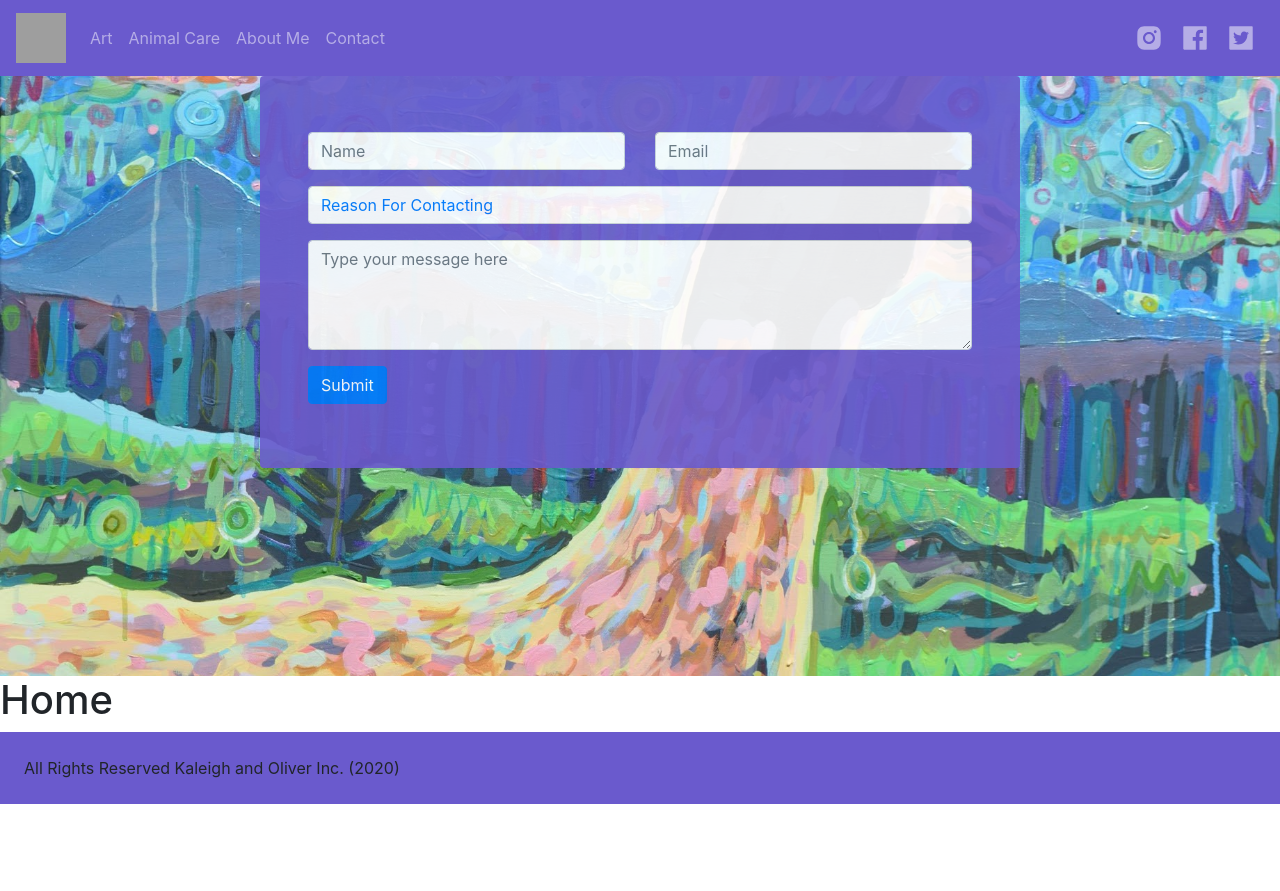
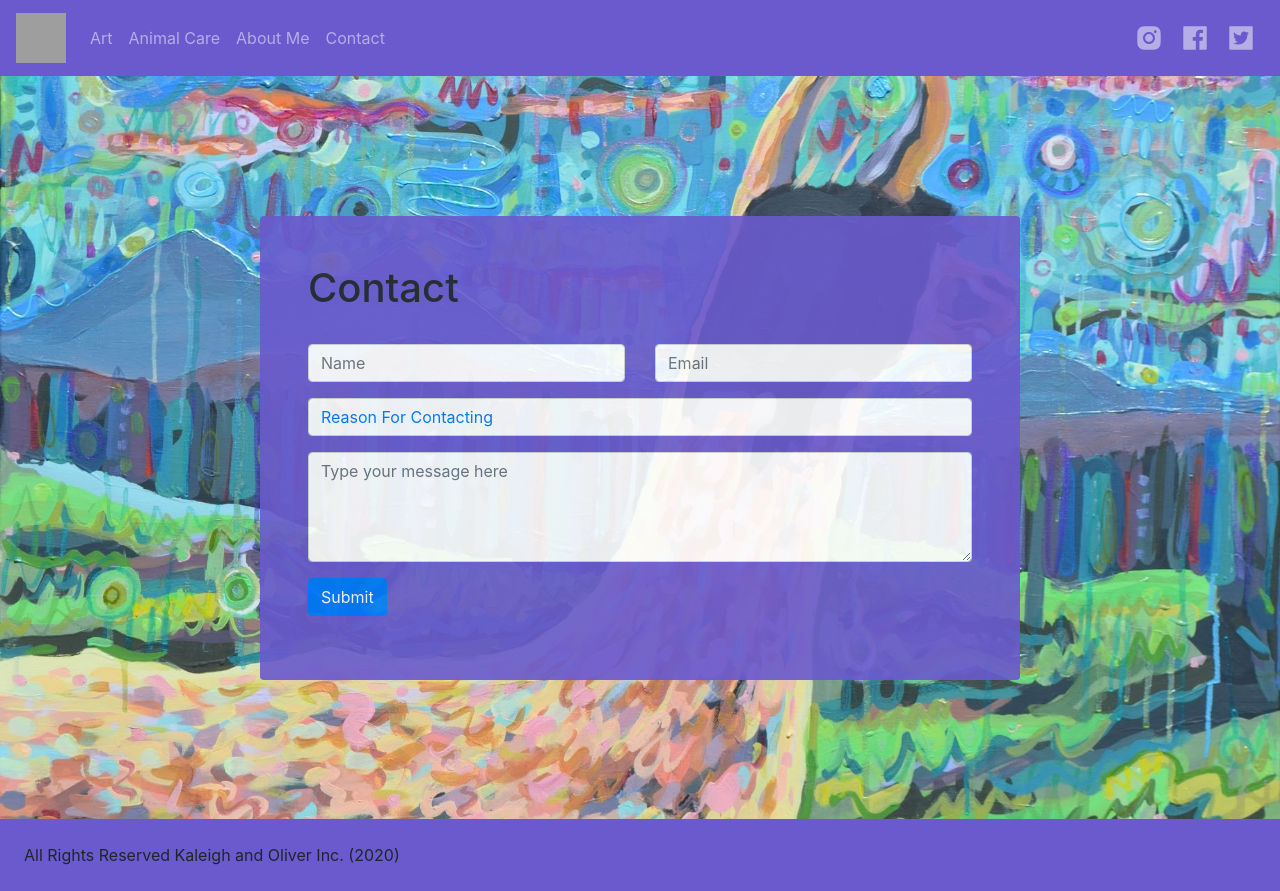
Before and after one commit to Oliver-Hull-III/Oliver-Hull-III.github.io, a React (Create React App) app: page /contact in a window 1280 px wide. Before the commit the page ends 804 px from the top, so only its background shows below. Built offline with nearby package versions, Linux system fonts and the light colour scheme; grey boxes are pictures that could not be loaded.

Commit message:
contact page done

```diff
--- a/src/App.css
+++ b/src/App.css
@@ -46,7 +46,7 @@
 
 
 .main-component {
-  min-height: calc(100vh - 57px);
+  height: calc(100vh - 57px);
 }
 
 
@@ -56,6 +56,8 @@
   background-repeat: 'no-repeat';
   background-size: cover;
   min-height: 600px;
+  height: calc(100vh - 57px);
+
 }
 
 
--- a/src/App.js
+++ b/src/App.js
@@ -17,11 +17,11 @@ class App extends Component  {
     return(
       <div>
         <Navbar/>
+        <Route exact path="/" component={Home} />
         <Route path="/about" component={About} />
         <Route path="/art" component={Art} />
         <Route path="/contact" component={Contact} />
         <Route path="/animal-care" component={AnimalCare} />
-        <Route path="/*" component={Home} />
         <Footer/>
       </div>
   );
--- a/src/Contact.js
+++ b/src/Contact.js
@@ -63,9 +63,11 @@ class Contact extends Component {
             <Form  onSubmit={this.handleSubmit.bind(this)}>
 
             <div className="contact-container" style={{backgroundImage : `url(${this.state.backgroundImage})`}}>
-            <div className = "container first-section">
-                    <Row className="h-100">
+                <div className = "container h-100">
+                    <Row className="h-100 d-flex">
                         <Col className="p-5 primary-color rounded my-auto offset-md-2 opacity-4" sm={12} md={8}>
+                        <h1 className="mb-4">Contact</h1>
+
                             <FormGroup>
                                 <Row>
                                     <Col sm={6} className="mt-2">
```
Lines whose indentation alone changed are shown as unchanged.
